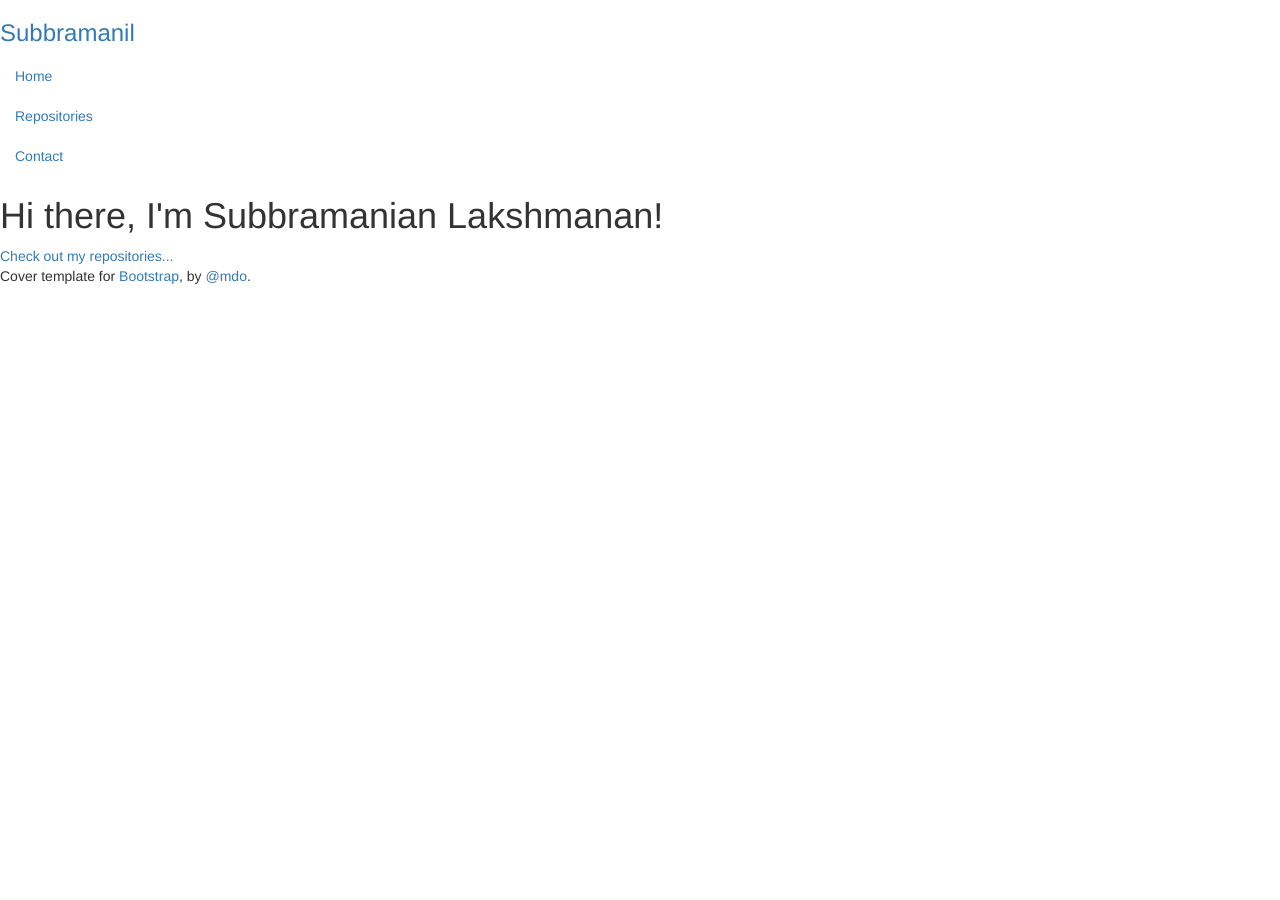
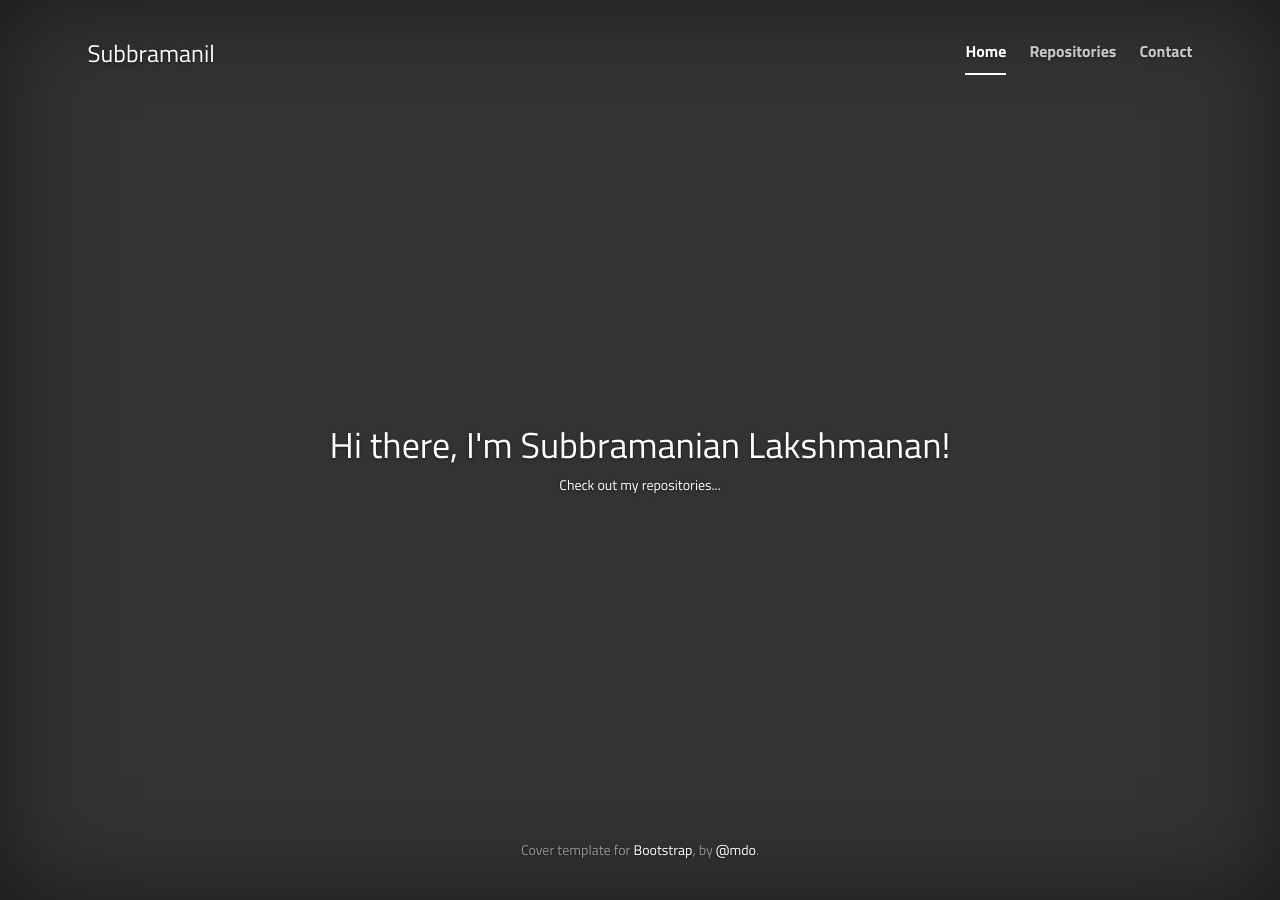
Before and after one commit to subbramanil/subbramanil.github.io, a Jekyll site: the page built from index.html, in a window 1280 px wide. Built offline with Jekyll 4.4.1, drawn with Linux system fonts in a browser that asks for light colours; nearby versions of some CDN libraries; library files that are not in the unit come from our copies.

Commit message:
fixing css & js

```diff
--- a/_layouts/default.html
+++ b/_layouts/default.html
@@ -15,11 +15,11 @@
     <title>{{ page.title }}</title>
 
     <!-- Bootstrap core CSS -->
-    <link href="_sass/bootstrap.css" rel="stylesheet">
+    <link href="static/css/bootstrap.css" rel="stylesheet">
     <link rel="stylesheet" href="https://maxcdn.bootstrapcdn.com/font-awesome/4.4.0/css/font-awesome.min.css">
 
     <!-- Custom styles for this template -->
-    <link href="_sass/cover.css" rel="stylesheet">
+    <link href="static/css/cover.css" rel="stylesheet">
 
     <!-- HTML5 shim and Respond.js for IE8 support of HTML5 elements and media queries -->
     <!--[if lt IE 9]>
@@ -66,7 +66,7 @@
 
 </div>
 
-<script src="app/lib/bootstrap.min.js"></script>
+<script src="static/js/bootstrap.min.js"></script>
 <!-- IE10 viewport hack for Surface/desktop Windows 8 bug -->
 </body>
 </html>
```
Also changed, not shown: static/css/bootstrap-theme.css (renamed from _sass/bootstrap-theme.css), static/css/bootstrap.css (renamed from _sass/bootstrap.css), static/css/cover.css (renamed from _sass/cover.css), static/js/bootstrap.min.js (added), 4 other files.
